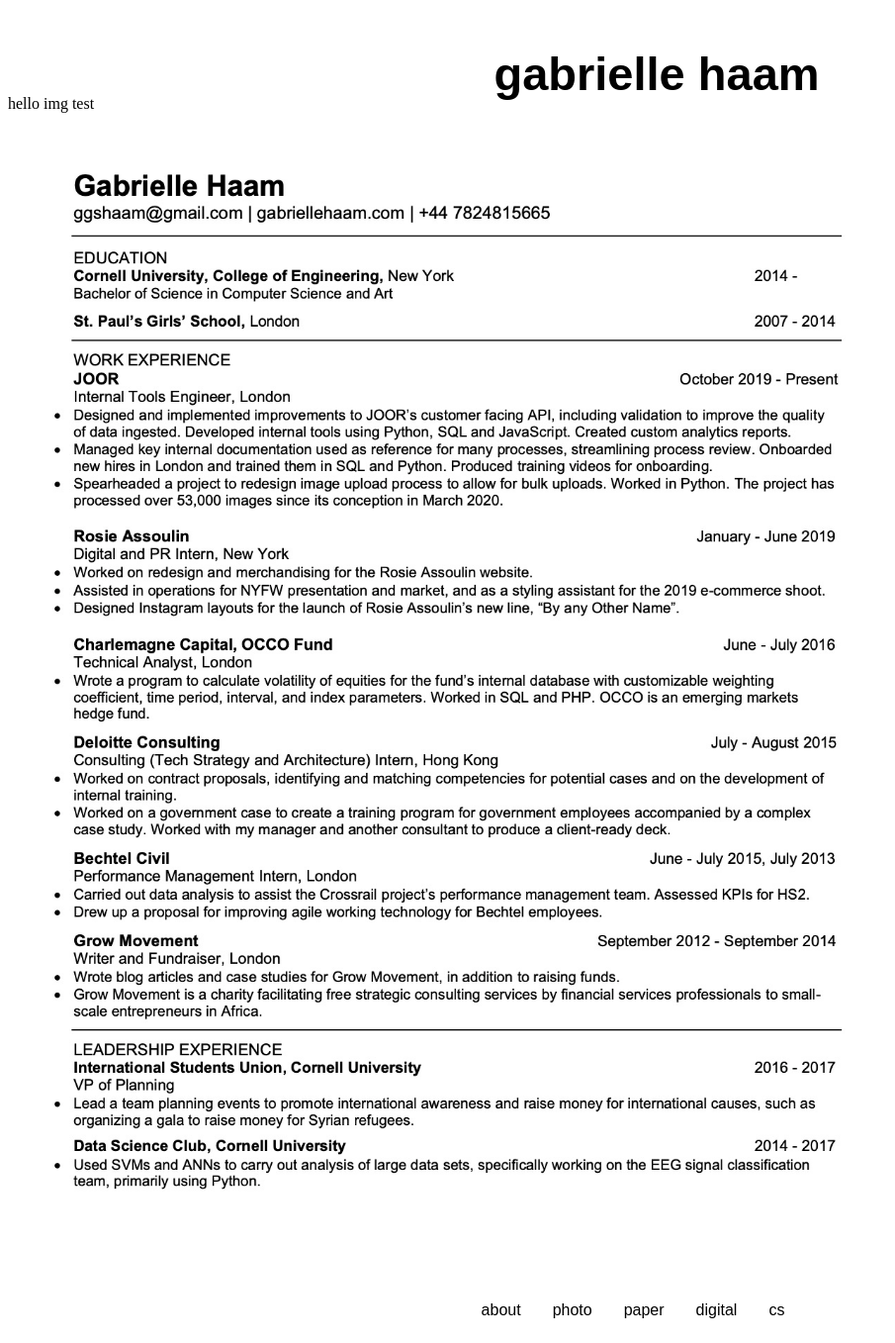
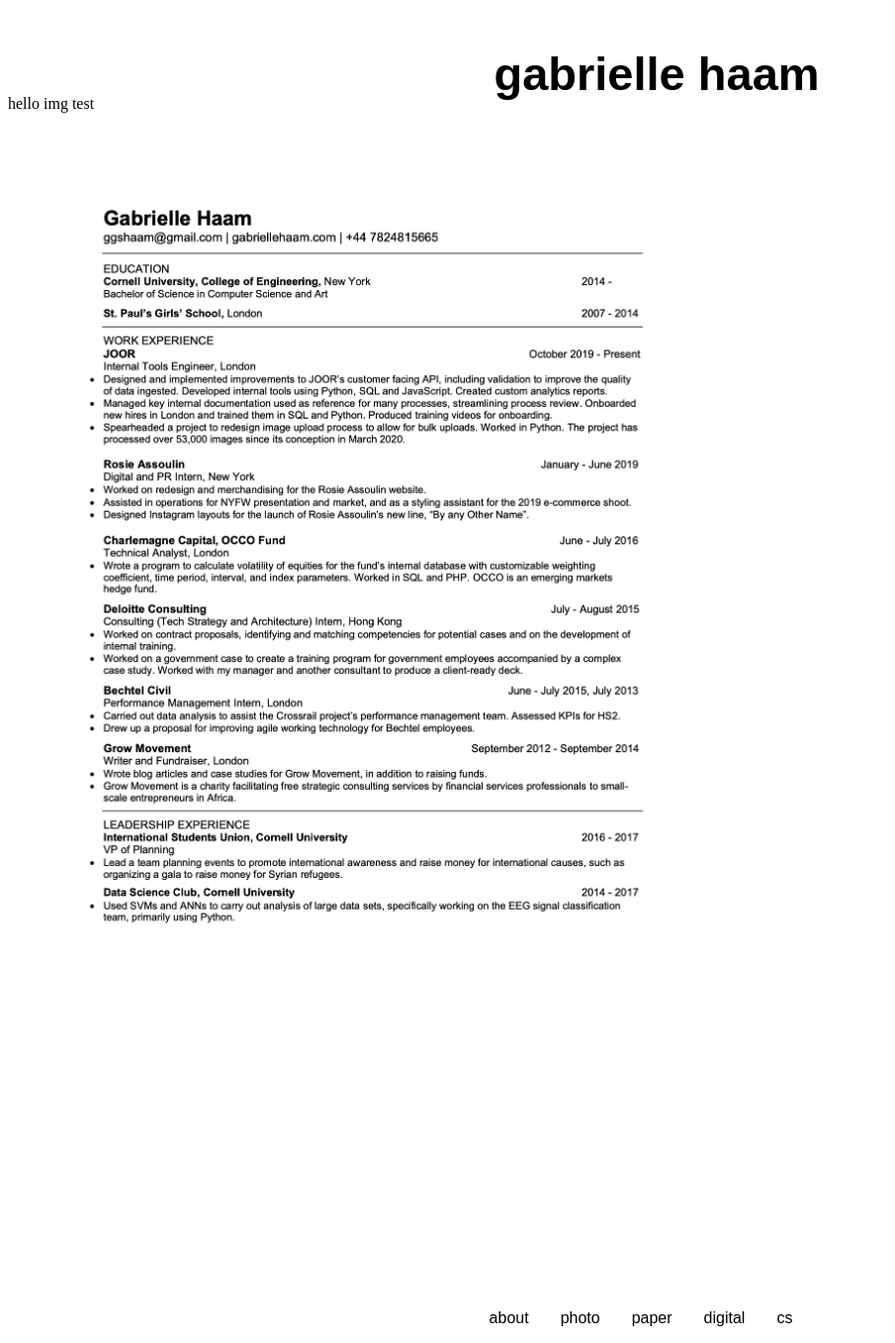
Before and after one commit to gabriellehaam/gabriellehaam.github.io, a Jekyll site: the page built from assets/resume.html, in a window 1280 px wide and 1357 px high. Shown: the whole window at 99% size, without its empty margins (0-905 px from the left). Built offline with Jekyll 4.4.1, drawn with Linux system fonts in a browser that asks for light colours.

Commit message:
Update resume.html

```diff
--- a/assets/resume.html
+++ b/assets/resume.html
@@ -2,6 +2,19 @@
 layout: default
 title: gabrielle haam
 ---
+
+<style>
+  body {
+    overscroll-behavior-x: none;
+  }
+  .gallery_img {
+    max-width: 50%;
+    max-height: 30%;
+/*     height: auto; */
+    padding: 50px;
+  }
+</style>
+
 <br>
 <br>
 <br>
@@ -11,6 +24,6 @@
 </p>
 
 <div>
-<img src="/assets/resumejpg.jpg" width="900”>
-
+  <img class=gallery_img src="/assets/resumejpg.jpg">
 </div>
+</div>
```
